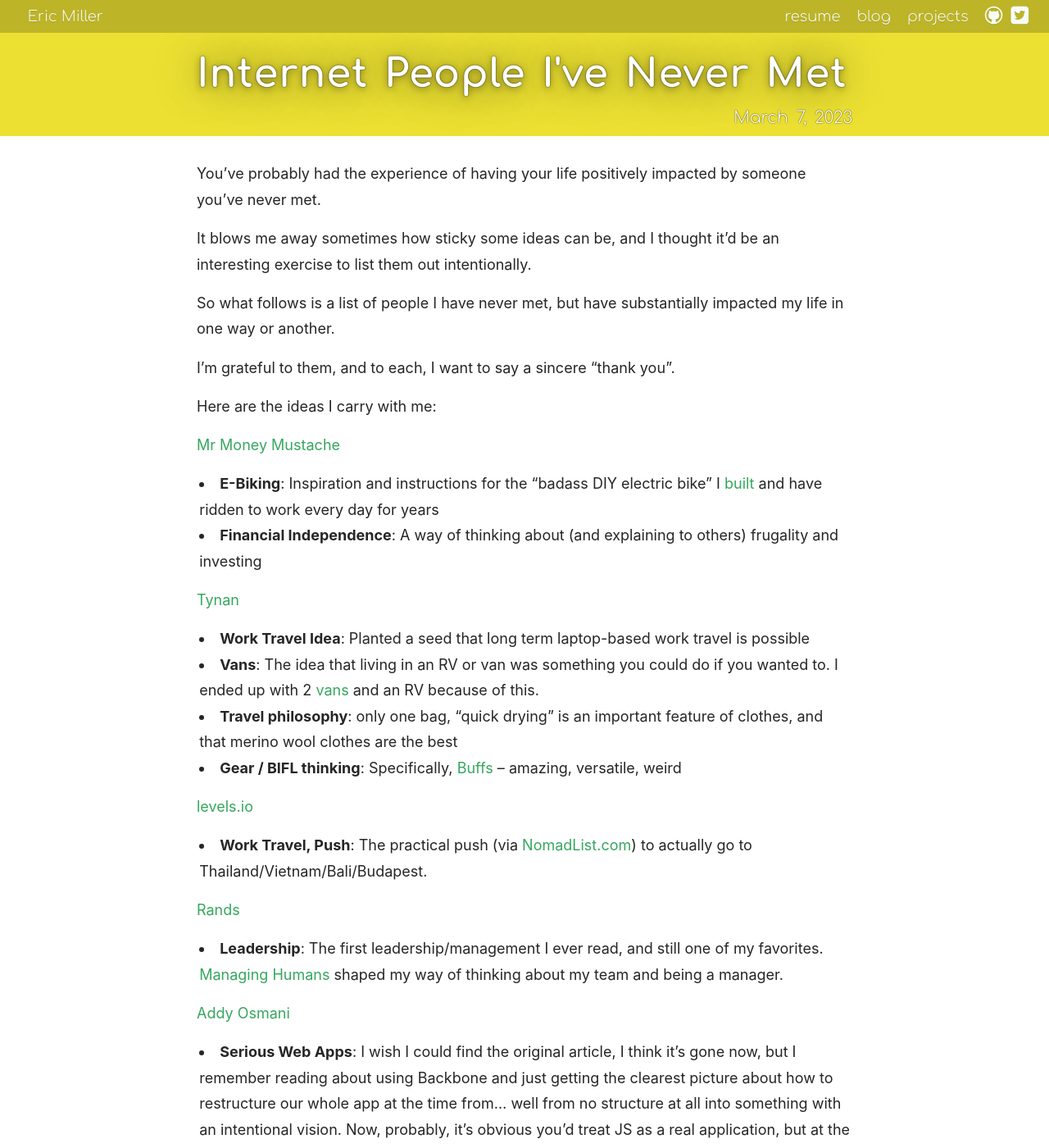
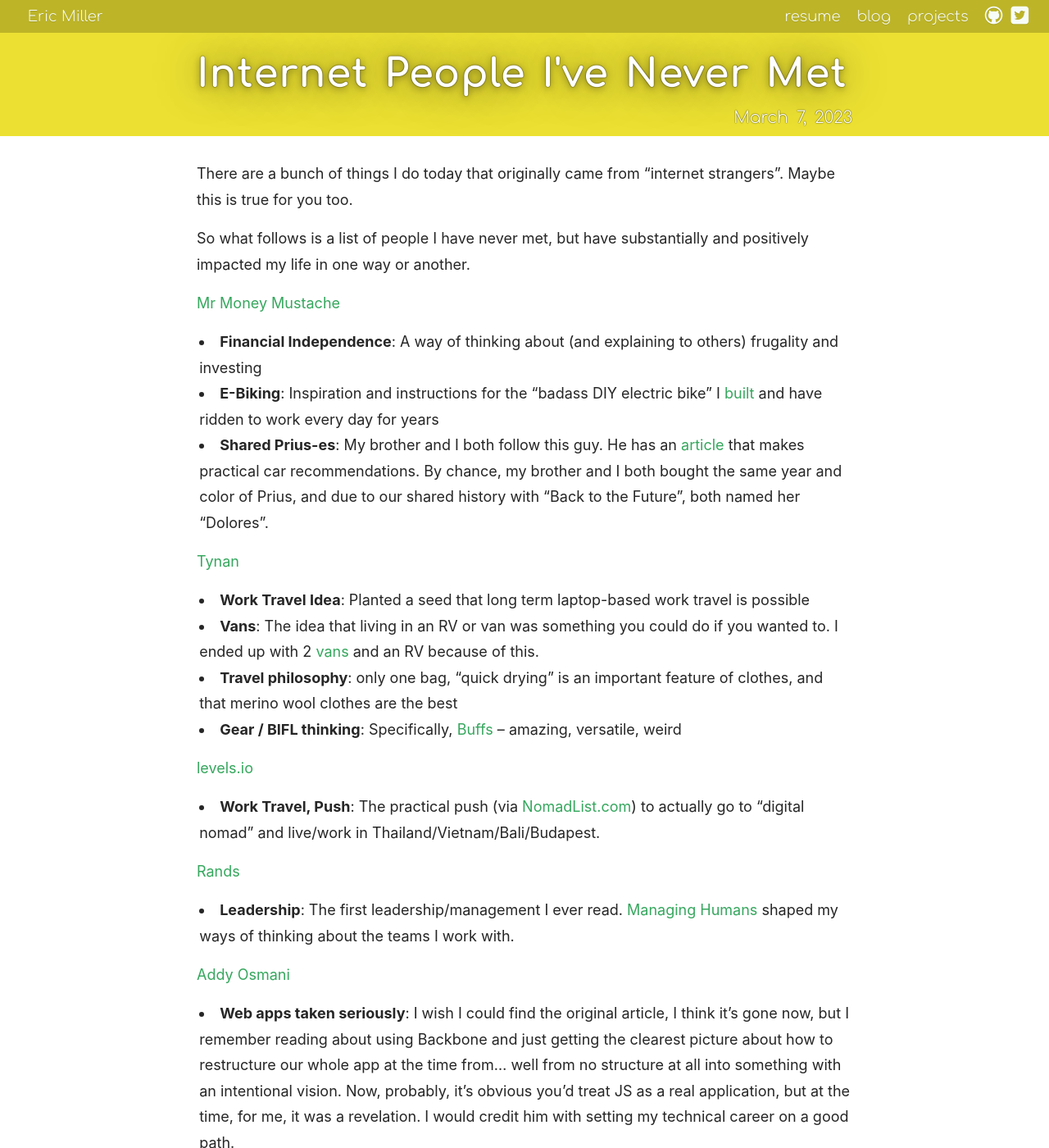
Before and after one commit to SimplGy/simplgy.github.io, a Jekyll site: the page built from blog/_posts/2023-03-07-people-i-never-met.md, in a window 1280 px wide and 1400 px high. Shown: the whole window at 82% size. Built offline with Jekyll 4.4.1, drawn with Linux system fonts in a browser that asks for light colours; some of the changed text lies outside the part shown.

Commit message:
new blog post

```diff
--- a/blog/_posts/2023-03-07-people-i-never-met.md
+++ b/blog/_posts/2023-03-07-people-i-never-met.md
@@ -1,22 +1,17 @@
 ---
 title: "Internet People I've Never Met"
-excerpt: "This is why you should read the post. It will appear in list views."
+excerpt: "There are a bunch of things I do today that originally came from 'internet strangers'. Maybe this is true for you too."
 color: rgb(236, 225, 50)
 ---
 
-You've probably had the experience of having your life positively impacted by someone you've never met.
+There are a bunch of things I do today that originally came from "internet strangers". Maybe this is true for you too.
 
-It blows me away sometimes how sticky some ideas can be, and I thought it'd be an interesting exercise to list them out intentionally.
-
-So what follows is a list of people I have never met, but have substantially impacted my life in one way or another.
-
-I'm grateful to them, and to each, I want to say a sincere "thank you".
-
-Here are the ideas I carry with me:
+So what follows is a list of people I have never met, but have substantially and positively impacted my life in one way or another.
 
 [Mr Money Mustache](https://www.mrmoneymustache.com/)
+* **Financial Independence**: A way of thinking about (and explaining to others) frugality and investing
 * **E-Biking**: Inspiration and instructions for the "badass DIY electric bike" I [built](https://www.simple.gy/blog/ebike/) and have ridden to work every day for years
-* **Financial Independence**: A way of thinking about (and explaining to others) frugality and investing
+* **Shared Prius-es**: My brother and I both follow this guy. He has an [article](https://www.mrmoneymustache.com/2012/03/19/top-10-cars-for-smart-people/) that makes practical car recommendations. By chance, my brother and I both bought the same year and color of Prius, and due to our shared history with "Back to the Future", both named her "Dolores".
 
 [Tynan](https://tynan.com/)
 * **Work Travel Idea**: Planted a seed that long term laptop-based work travel is possible
@@ -25,17 +20,17 @@
 * **Gear / BIFL thinking**: Specifically, [Buffs](https://www.google.com/search?q=wool+buff) -- amazing, versatile, weird
 
 [levels.io](https://levels.io/blog/)
-* **Work Travel, Push**: The practical push (via [NomadList.com](https://nomadlist.com/)) to actually go to Thailand/Vietnam/Bali/Budapest.
+* **Work Travel, Push**: The practical push (via [NomadList.com](https://nomadlist.com/)) to actually go to "digital nomad" and live/work in Thailand/Vietnam/Bali/Budapest.
 
 [Rands](https://randsinrepose.com/)
-* **Leadership**: The first leadership/management I ever read, and still one of my favorites. [Managing Humans](https://www.amazon.com/Managing-Humans-Humorous-Software-Engineering/dp/1484271157) shaped my way of thinking about my team and being a manager.
+* **Leadership**: The first leadership/management I ever read. [Managing Humans](https://www.amazon.com/Managing-Humans-Humorous-Software-Engineering/dp/1484271157) shaped my ways of thinking about the teams I work with.
 
 [Addy Osmani](https://addyosmani.com/)
-* **Serious Web Apps**: I wish I could find the original article, I think it's gone now, but I remember reading about using Backbone and just getting the clearest picture about how to restructure our whole app at the time from... well from no structure at all into something with an intentional vision. Now, probably, it's obvious you'd treat JS as a real application, but at the time, for me, it was a revelation. I would credit him with setting my technical career on a good path.
+* **Web apps taken seriously**: I wish I could find the original article, I think it's gone now, but I remember reading about using Backbone and just getting the clearest picture about how to restructure our whole app at the time from... well from no structure at all into something with an intentional vision. Now, probably, it's obvious you'd treat JS as a real application, but at the time, for me, it was a revelation. I would credit him with setting my technical career on a good path.
 
 [Luke Wroblewski](https://www.lukew.com/)
-* **Structured Design Thinking**: [Web Form Design](https://www.amazon.com/Web-Form-Design-Filling-Blanks/dp/1933820241) was the first design book that ever really seemed objective and scientific to me. It's all about first-principles tradeoffs and using the right visual solution for the right thing, and that has stuck with me I hope forever. The section on form field label alignment I can still picture, from years ago, it's a classic for me.
+* **Structured Design Thinking**: [Web Form Design](https://www.amazon.com/Web-Form-Design-Filling-Blanks/dp/1933820241) was the first design book I read that ever really seemed objective and logical to me. It's all about first-principles tradeoffs and using the right visual solution for the right thing, and that has stuck with me I hope forever. The section on form field label alignment I can still picture, from years ago.
 
 ---
 
-To each of these people, *thank you*.
+To each of these people, *thank you* for putting new ideas ways of living into the world.
```
